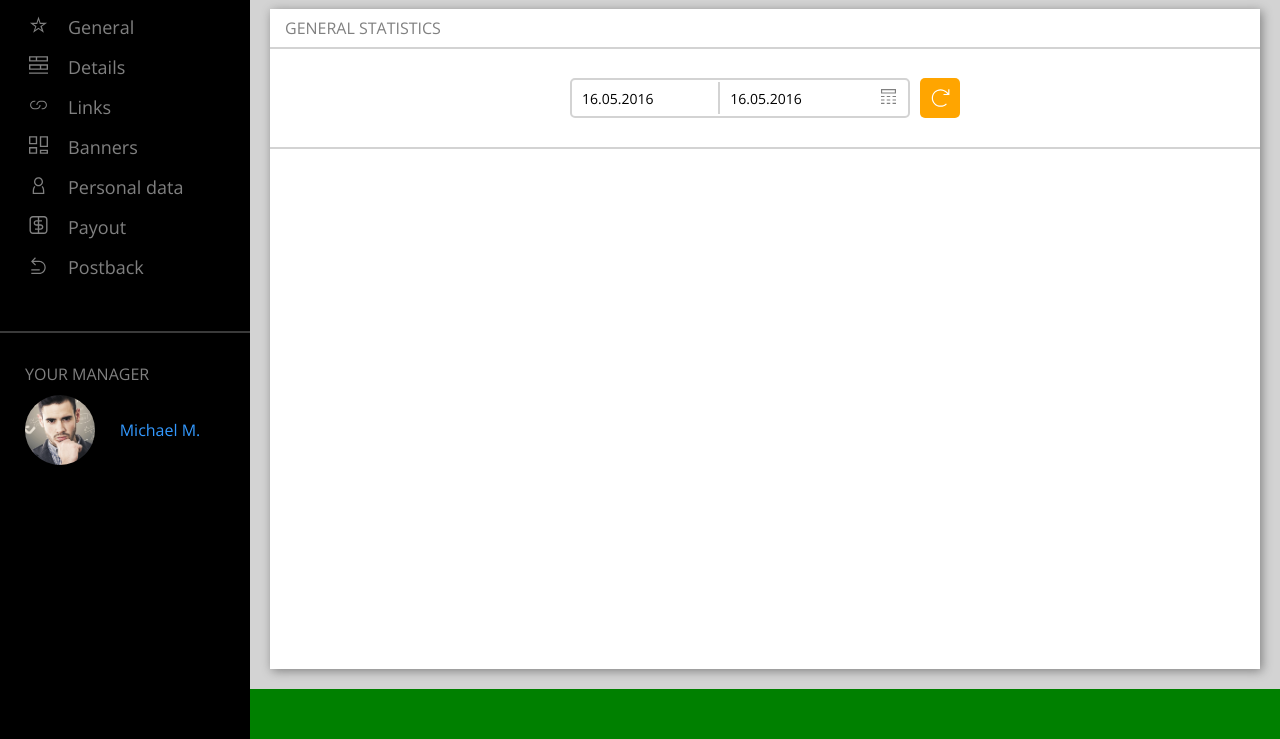
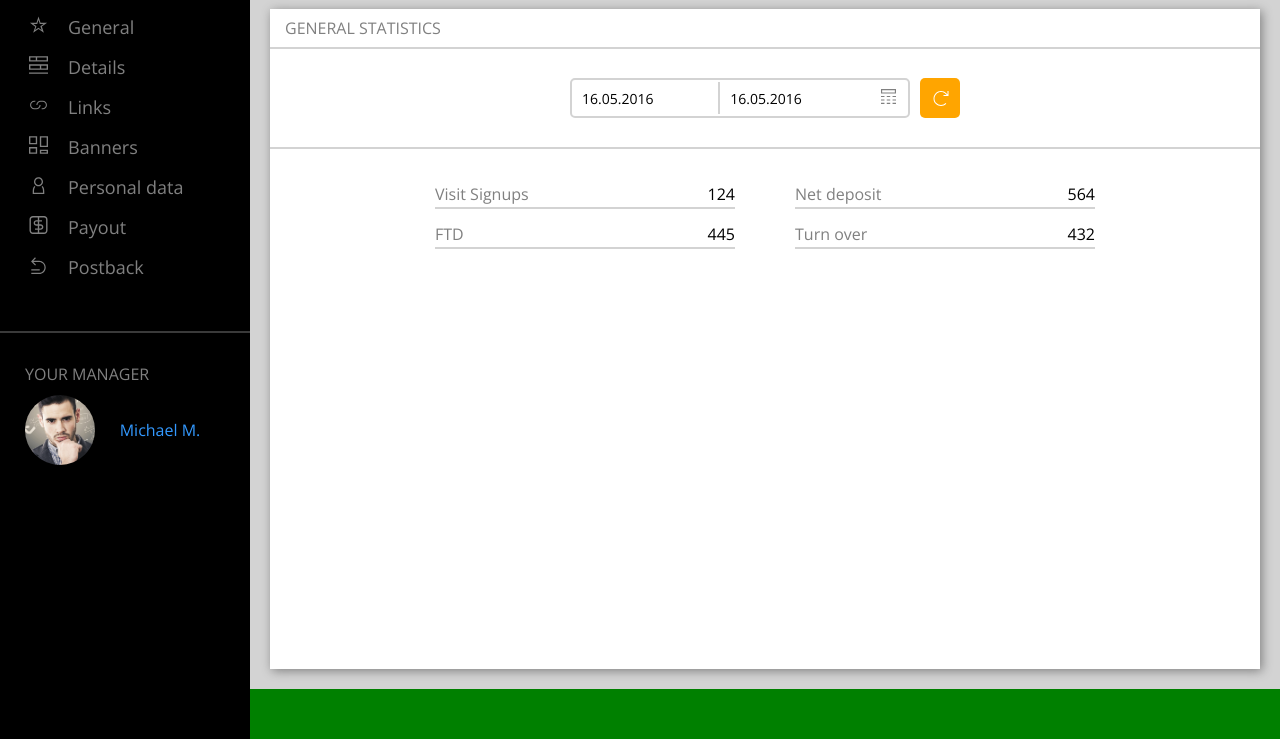
Before and after one commit to jacekawozniak/banners-links, a website: page index.html in a window 1280 px wide. Shown: the part 61-800 px from the top of the page. Drawn offline with nearby package versions, Linux system fonts and the light colour scheme.

Commit message:
Add statistics section with style

```diff
--- a/css/style.css
+++ b/css/style.css
@@ -312,8 +312,56 @@ header {
 }
 
 .refresh-icon {
-	width: 20px;
-	height: 20px;
+	width: 17px;
+	height: 17px;
+}
+
+.numbers {
+	width: 100%;
+	height: 100px;
+	display: flex;
+	align-items: center;
+	justify-content: center;
+
+}
+
+.leftnumber {
+	width: 300px;
+	height: 80px;
+	margin-top: 20px;
+	margin-right: 30px;
+}
+
+.rightnumber {
+	width: 300px;
+	height: 80px;
+	margin-top: 20px;
+	margin-left: 30px;
+}
+
+.rownumber {
+	width: 100%;
+	height: 40px;
+	border-bottom: 2px solid lightgrey;
+	display: flex;
+	align-items: center;
+}
+
+.rownumberleft {
+	width: 150px;
+	height: 40px;
+	display: flex;
+	justify-content: left;
+	padding-top: 15px;
+	color: grey;
+}
+
+.rownumberright {
+	width: 150px;
+	height: 40px;
+	display: flex;
+	justify-content: right;
+	padding-top: 15px;
 }
 
 .lowercontent {
--- a/index.html
+++ b/index.html
@@ -139,6 +139,28 @@
 							</svg>
 						</button>
 					</div>
+					<div class="numbers">
+						<div class="leftnumber">
+							<div class="rownumber">
+								<div class="rownumberleft">Visit Signups</div>
+								<div class="rownumberright">124</div>
+							</div>
+							<div class="rownumber">
+								<div class="rownumberleft">FTD</div>
+								<div class="rownumberright">445</div>
+							</div>
+						</div>
+						<div class="rightnumber">
+							<div class="rownumber">
+								<div class="rownumberleft">Net deposit</div>
+								<div class="rownumberright">564</div>
+							</div>
+							<div class="rownumber">
+								<div class="rownumberleft">Turn over</div>
+								<div class="rownumberright">432</div>
+							</div>
+						</div>
+					</div>
 				</div>
 			</div>
 			<div class="lowercontent"></div>
```
